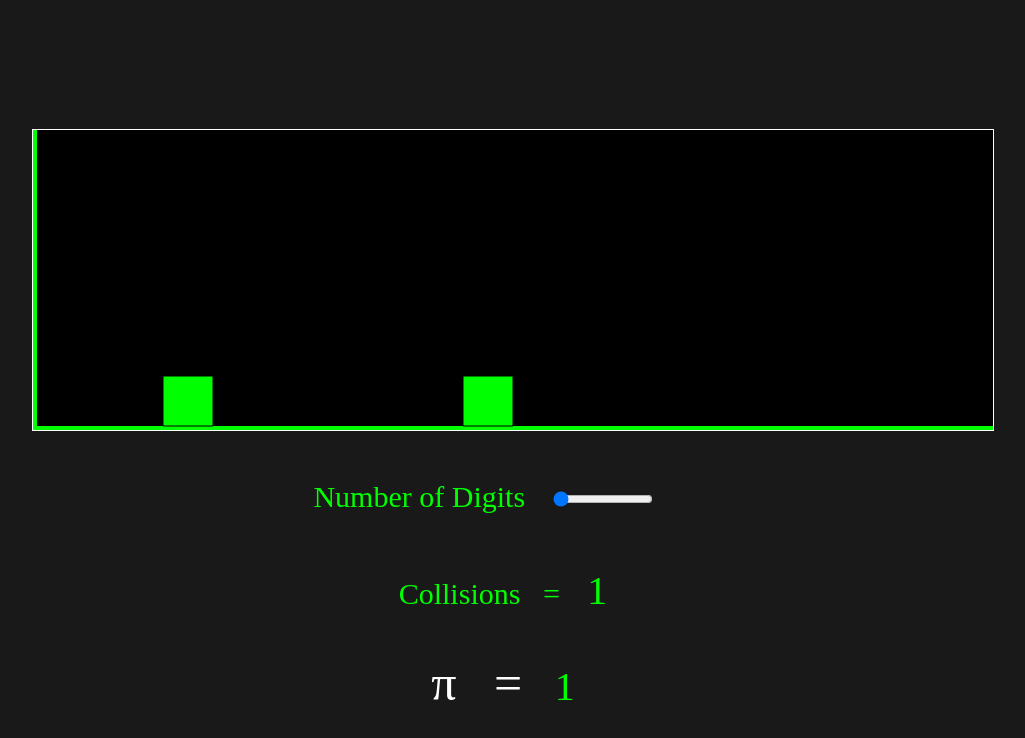
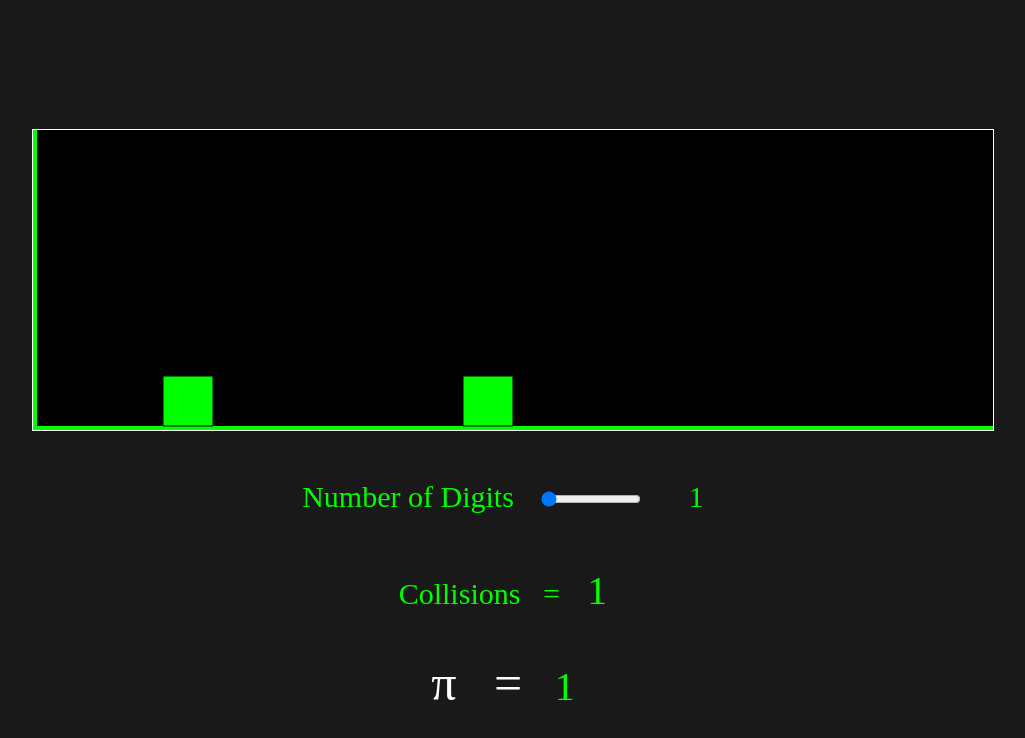
Before and after one commit to ehsanulhaq001/Pie-from-Collisions, a plain HTML site: page index.html in a window 1280 px wide. Shown: the whole page, without its empty margins (127-1152 px from the left). Drawn offline with Linux system fonts and the light colour scheme.

Commit message:
Fixed digit count

```diff
--- a/index.html
+++ b/index.html
@@ -61,8 +61,8 @@
 <body>
     <canvas id="canvas"></canvas>
     <span>Number of Digits
-      <input type="range" id="input" value="1" min="1" max="10" />
-      <span id="digits"></span>
+        <input type="range" id="input" value="1" min="1" max="10" />
+        <span id="digits">1</span>
     </span>
     <span id="col">Collisions &nbsp = <span id="colValue"></span></span>
     <span id="pie">π &nbsp = <span id="pieValue"></span></span>
```
